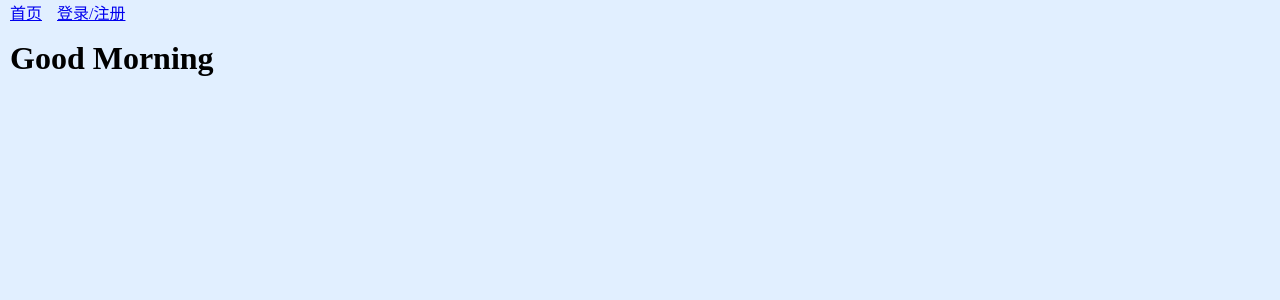
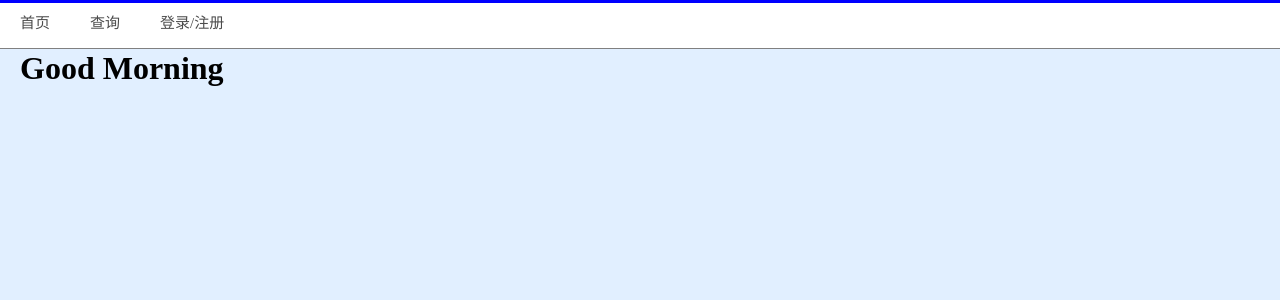
Before and after one commit to 20231098/BUAA_SE_2023_SmartAirportSystem_frontend, a Vue app: page /#/ in a window 1280 px wide. Shown: the top 300 px of the page. Built offline with nearby package versions, Linux system fonts and the light colour scheme.

Commit message:
更新页面

```diff
--- a/src/App.vue
+++ b/src/App.vue
@@ -1,25 +1,16 @@
 <template>
-  <div class="routers">
+  <div class="routers" ref="action">
     <router-view></router-view>
-    <router-link to="/" class="router1">首页</router-link>
-    <router-link to="/login" class="router2">登录/注册</router-link>
+    <!-- <router-link to="/" class="router1">首页</router-link>
+    <router-link to="/login" class="router2">登录/注册</router-link> -->
   </div>
+  <!-- <div>hello</div> -->
 </template>
+
 <script>
-
 
 </script>
 
 <style>
-.routers {
-  z-index: 9999;
-}
 
-.router1 {
-  padding: 10px;
-}
-
-.router2 {
-  padding: 5px;
-}
 </style>
--- a/src/views/HomePage.vue
+++ b/src/views/HomePage.vue
@@ -5,9 +5,18 @@
         <h1 v-else-if="time == 2">Good Afternoon</h1>
         <h1 v-else>Good Evening</h1>
     </div>
+
+    <div class="box">
+        <a class="items" v-for="(item, index) in list1" :key="index" onmouseover="this.style.color = 'blue'"
+            onmouseout="this.style.color = 'black'" @click="changePage(item)">
+            {{ item.name }}
+        </a>
+    </div>
 </template>
 
 <script>
+import router from '@/routes/router';
+
 export default {
     data() {
         var ret = 1;
@@ -20,8 +29,27 @@ export default {
         } else {
             ret = 3;
         }
+
         return {
+            list1: [
+                {name:"首页", index:1},
+                {name:"查询", index:2},
+                {name:"登录/注册", index:3},
+            ],
+
+            boxStyle: {
+
+            },
+
             time: ret
+        }
+    },
+
+    methods: {
+        changePage(item){
+            if(item.index == 3){
+                router.push('/login');
+            }
         }
     }
 
@@ -35,18 +63,36 @@ export default {
     position: absolute;
     width: 100%;
     height: 100%;
-    background-color:rgb(225, 239, 255);
+    background-color: rgb(225, 239, 255);
     z-index: -99999;
 }
 
-*{
+* {
     margin: 0;
     padding: 0;
 }
 
 .greeting {
     margin: 10px;
+    padding: 10px;
     position: absolute;
     top: 30px;
 }
+
+.items {
+    display: inline-block;
+    height: 41px;
+    text-decoration: none;
+    color: #4c4c4c;
+    padding: 0 20px;
+}
+
+.box {
+    height: 45px;
+    border-top: 3px solid blue;
+    border-bottom: 1px solid grey;
+    background-color: white;
+    font-size: 15px;
+    line-height: 41px;
+}
 </style>
```
